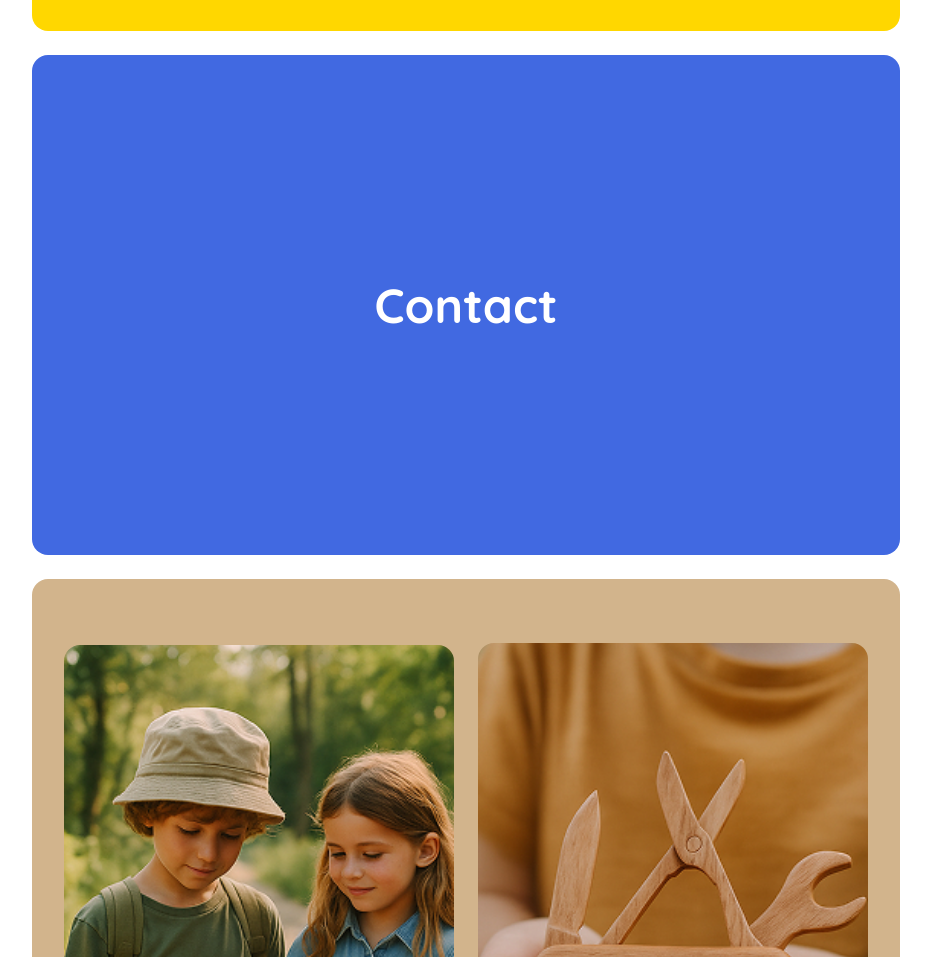
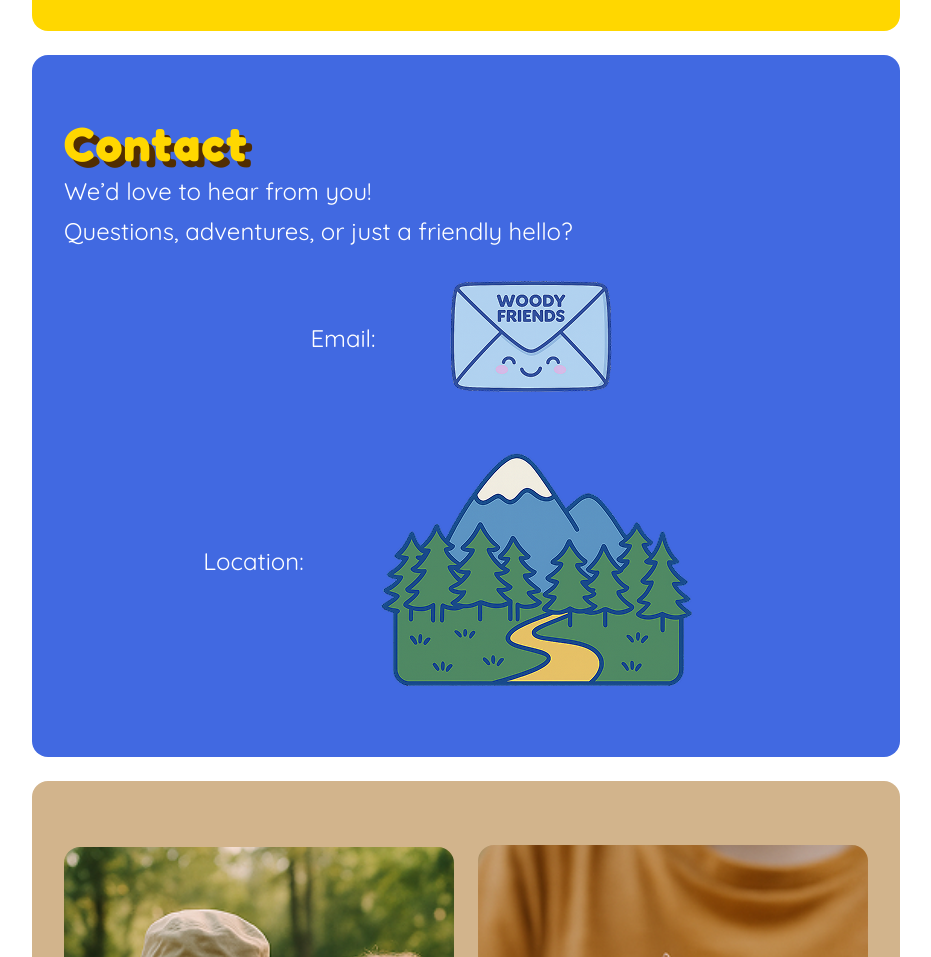
Before and after one commit to Vaeshkar/20_project02_10hours, a website: page index.html in a window 1280 px wide. Shown: the part 3630-4587 px from the top of the page, without its empty margins (174-1105 px from the left). Drawn offline with nearby package versions, Linux system fonts and the light colour scheme.

Commit message:
Added contact section

```diff
--- a/index.html
+++ b/index.html
@@ -95,8 +95,30 @@
         </div>
       </section>
 
-      <section id="contact" class="flex flex-col items-center justify-center min-h-[500px] bg-woodyblue text-white text-center">
-        <h1 class="text-5xl font-bold">Contact</h1>
+      <section id="contact" class="flex flex-col items-center justify-center min-h-[500px] bg-woodyblue text-white text-center px-8 py-16">
+        <div class="contact-container text-2xl w-full ">
+          <div class="contact-copy text-left flex flex-col gap-2">
+            <h1 class="font-bold font-fredoka text-5xl text-woodyyellow woody-dropshadow tracking-wide">Contact</h1>
+            <p class="">We’d love to hear from you!</p>
+            <p class="">Questions, adventures, or just a friendly hello?</p>
+          </div>
+          <div class="contact-images block lg:flex xl:flex lg:flex-col xl:flex-col items-left lg:items-center xl:items-center">
+            <div class="contact-email flex justify-start gap-16">
+              <div class="contact-email-copy flex justify-center items-center">
+                <p class="">Email:</p>
+              </div>
+              <img class="max-w-[200px] hover:scale-110 transition-all duration-300 cursor-pointer" src="./images/img_email.png" alt="Email Icon Envelop with a smile.">
+            </div>
+            <div class="contact-location flex justify-start gap-16">
+              <div class="contact-location-copy flex justify-center items-center">
+                <p class="">Location:</p>
+              </div>
+              <div class="contact-image">
+                <img class="max-w-[400px] hover:scale-110 transition-all duration-300 cursor-pointer" src="./images/img_location.png" alt="Image location: Road, Forest and Mountains.">
+              </div>
+            </div>
+          </div>
+        </div>
       </section>
 
       <section id="img-gallery-2" class="flex flex-col lg:flex-row gap-6 items-center justify-center bg-woodywood text-white text-center mb-6 px-8 py-16">
@@ -186,6 +208,9 @@
       .gallery-right {
         grid-area: right;
       }
+      .woody-dropshadow {
+        filter: drop-shadow(6px 6px 0 #512D01);
+      }
       @media (max-width: 1023px) {
         .gallery-grid {
           grid-template-areas:
```
Also changed, not shown: 1 other file.
